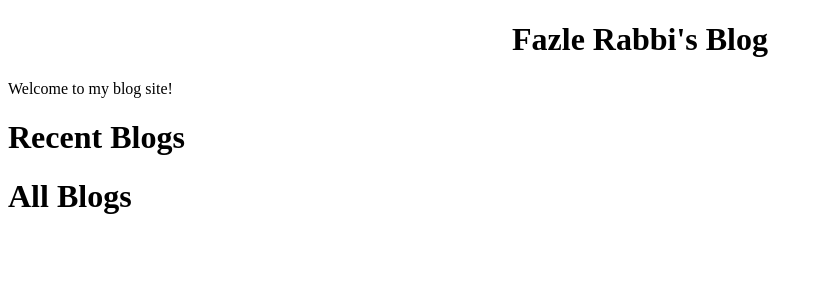
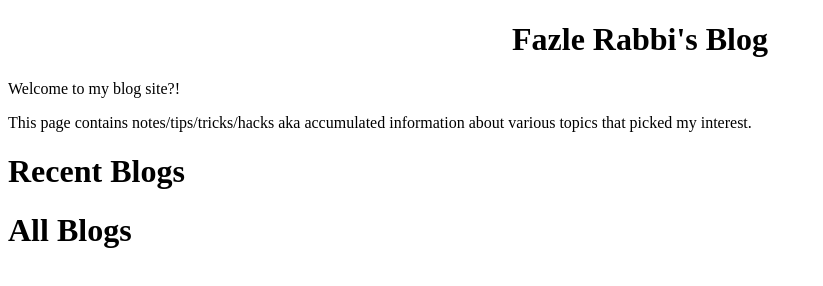
Before and after one commit to fazlerabbi37/fazlerabbi37.github.io, a plain HTML site: page blog.html in a window 1280 px wide. Shown: the whole page, without its empty margins (0-823 px from the left). Drawn offline with Linux system fonts and the light colour scheme.

Commit message:
Generated new blog.rst page and converted it to blog.html page

```diff
--- a/blog.html
+++ b/blog.html
@@ -363,7 +363,8 @@ ul.auto-toc {
 <div class="document" id="fazle-rabbi-s-blog">
 <h1 class="title">Fazle Rabbi's Blog</h1>
 
-<p>Welcome to my blog site!</p>
+<p>Welcome to my blog site?!</p>
+<p>This page contains notes/tips/tricks/hacks aka accumulated information about various topics that picked my interest.</p>
 <div class="section" id="recent-blogs">
 <h1>Recent Blogs</h1>
 </div>
```
Also changed, not shown: 1 other file.
